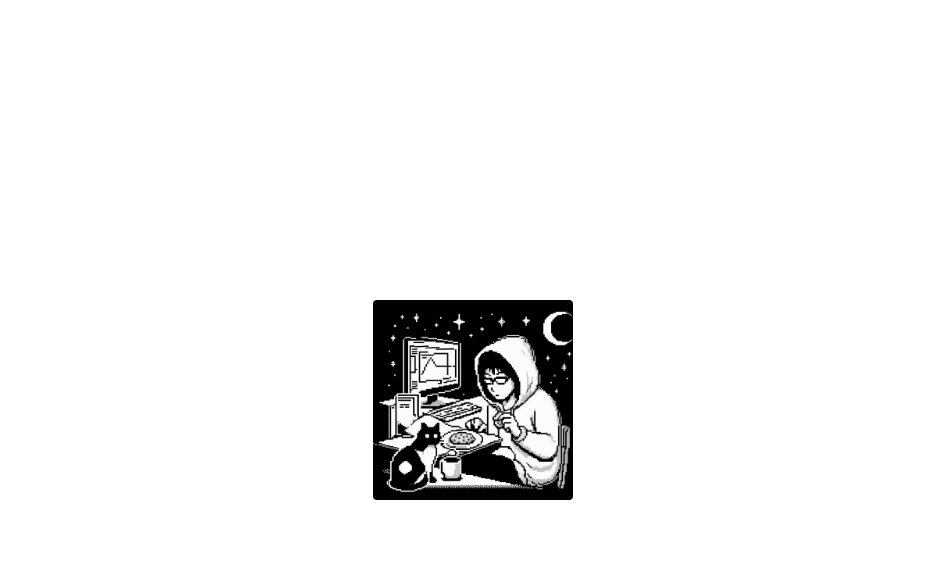
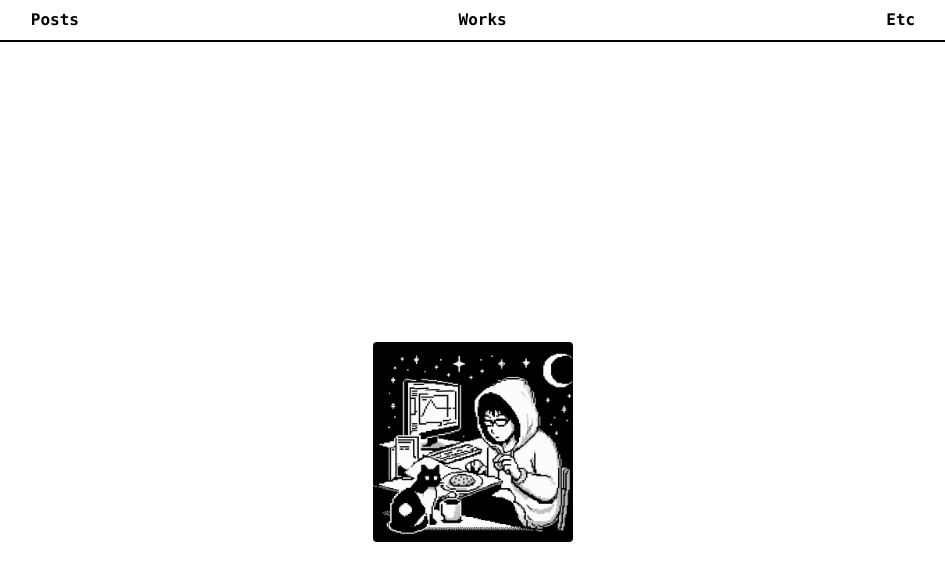
Before and after one commit to pseudopool/taiscookie, a Next.js app: page / in a window 1280 px wide. Shown: the top 580 px of the page, without its empty margins (167-1112 px from the left). Built offline with nearby package versions, Linux system fonts and the light colour scheme.

Commit message:
feat: add navigator to root layout

```diff
--- a/src/app/layout.tsx
+++ b/src/app/layout.tsx
@@ -1,6 +1,7 @@
 import type { Metadata } from "next";
 import { Noto_Sans_KR } from "next/font/google";
 import "./globals.css";
+import Navigator from "@/components/navigator";
 
 const noto_sans_kr = Noto_Sans_KR({ subsets: ["latin"] });
 
@@ -16,7 +17,10 @@ export default function RootLayout({
 }>) {
   return (
     <html lang="ko">
-      <body className={noto_sans_kr.className}>{children}</body>
+      <body className={noto_sans_kr.className}>
+        <Navigator />
+        {children}
+      </body>
     </html>
   );
 }
--- /dev/null
+++ b/src/components/navigator.tsx
@@ -0,0 +1,21 @@
+import Link from "next/link";
+
+const Navigator = () => {
+  return (
+    <nav className="p-2 sticky top-0 border-b-2 border-black">
+      <ul className="flex w-full items-center justify-around font-mono font-semibold">
+        <li>
+          <Link href="/posts">Posts</Link>
+        </li>
+        <li>
+          <Link href="/works">Works</Link>
+        </li>
+        <li>
+          <Link href="/etc">Etc</Link>
+        </li>
+      </ul>
+    </nav>
+  );
+};
+
+export default Navigator;
```
